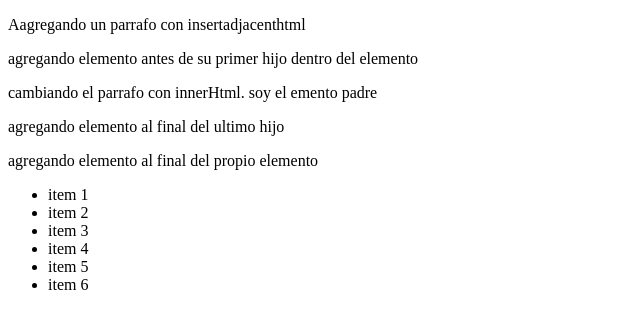
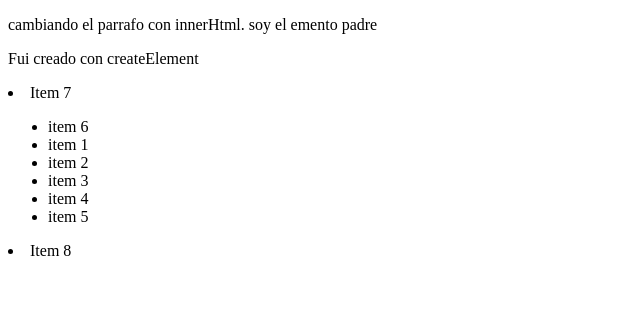
Before and after one commit to ContrerasMarco/ManipulacionDomJs, a plain HTML site: page index2.html in a window 1280 px wide. Shown: the whole page, without its empty margins (0-640 px from the left). Drawn offline with Linux system fonts and the light colour scheme.

Commit message:
creando elementos con createElement y sus metodos

```diff
--- a/apps.js
+++ b/apps.js
@@ -2,12 +2,28 @@ const contentArea = document.getElementById("contentArea")
 
 contentArea.innerHTML ="<p> cambiando el parrafo con innerHtml. soy el emento padre</>"
 
-contentArea.insertAdjacentHTML("beforebegin", "<p>Aagregando un parrafo con insertadjacenthtml</p>")
-contentArea.insertAdjacentHTML("beforeend", "<p>agregando elemento al final del ultimo hijo</p>")
-contentArea.insertAdjacentHTML("afterbegin", "<p>agregando elemento antes de su primer hijo dentro del elemento </p>  ")
-contentArea.insertAdjacentHTML("afterend", "<p>agregando elemento al final del propio elemento</p>")
+// contentArea.insertAdjacentHTML("beforebegin", "<p>Aagregando un parrafo con insertadjacenthtml</p>")
+// contentArea.insertAdjacentHTML("beforeend", "<p>agregando elemento al final del ultimo hijo</p>")
+// contentArea.insertAdjacentHTML("afterbegin", "<p>agregando elemento antes de su primer hijo dentro del elemento </p>  ")
+// contentArea.insertAdjacentHTML("afterend", "<p>agregando elemento al final del propio elemento</p>")
 
 
-const agregarElemento = document.getElementById("listArea");
-agregarElemento.innerHTML += "<li>item 5 </li>"
-agregarElemento.insertAdjacentHTML("beforeend","<li>item 6 </li>")
+ const agregarElemento = document.getElementById("listArea");
+ agregarElemento.innerHTML += "<li>item 5 </li>"
+// agregarElemento.insertAdjacentHTML("beforeend","<li>item 6 </li>")
+
+const newPelement = document.createElement("p")
+newPelement.textContent= "Fui creado con createElement"
+contentArea.append(newPelement)
+
+const addListItem =document.createElement("li")
+addListItem.textContent="item 6"
+agregarElemento.prepend(addListItem)
+
+const addListItem2 =document.createElement("li")
+addListItem2.textContent="Item 7"
+agregarElemento.before(addListItem2)
+
+const addListItem3 =document.createElement("li")
+addListItem3.textContent="Item 8"
+agregarElemento.after(addListItem3)
```
Also changed, not shown: 10.CreacionElementosConCreateElement.js (added, +40 -0 lines), index2.html (+1 -1 lines).
